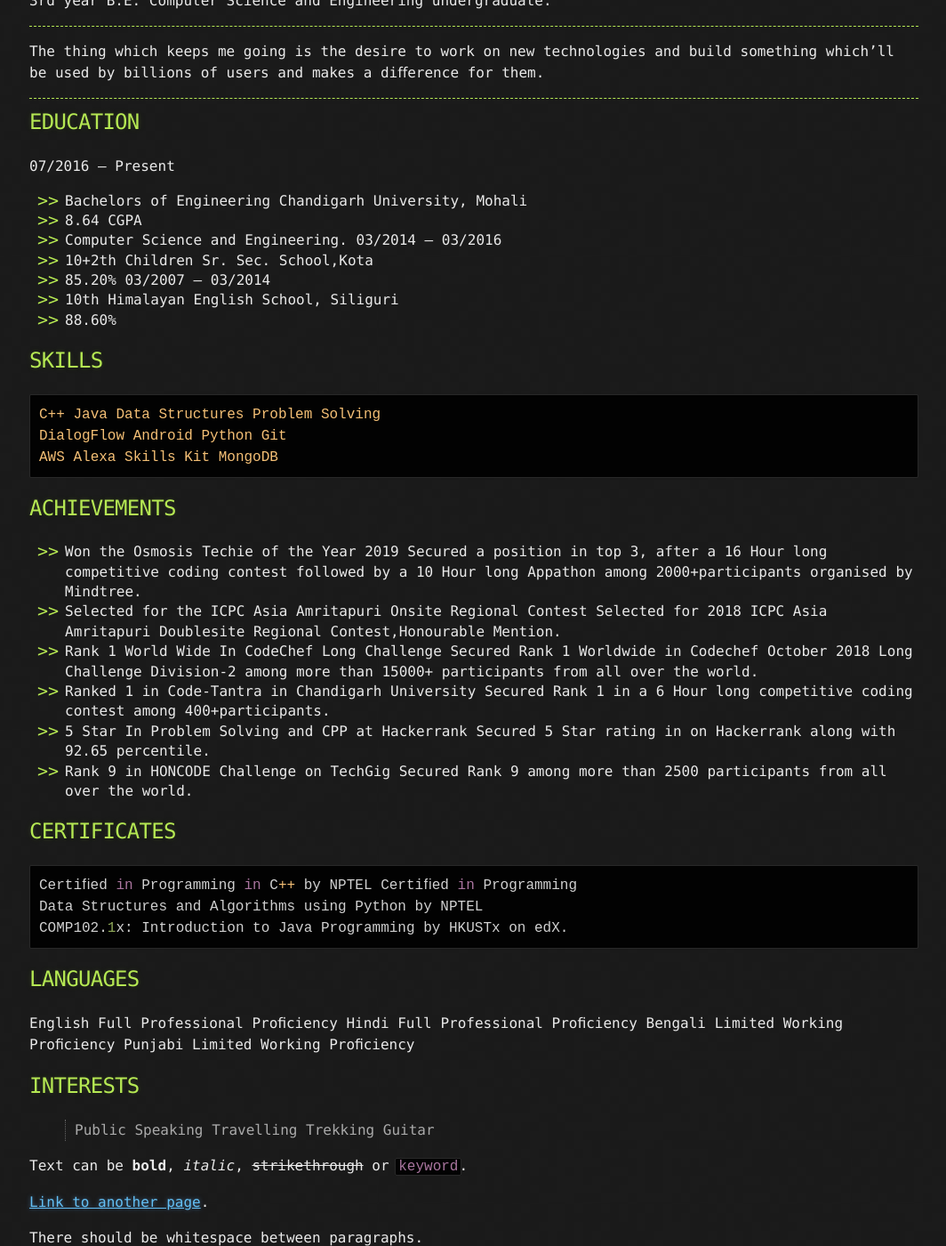
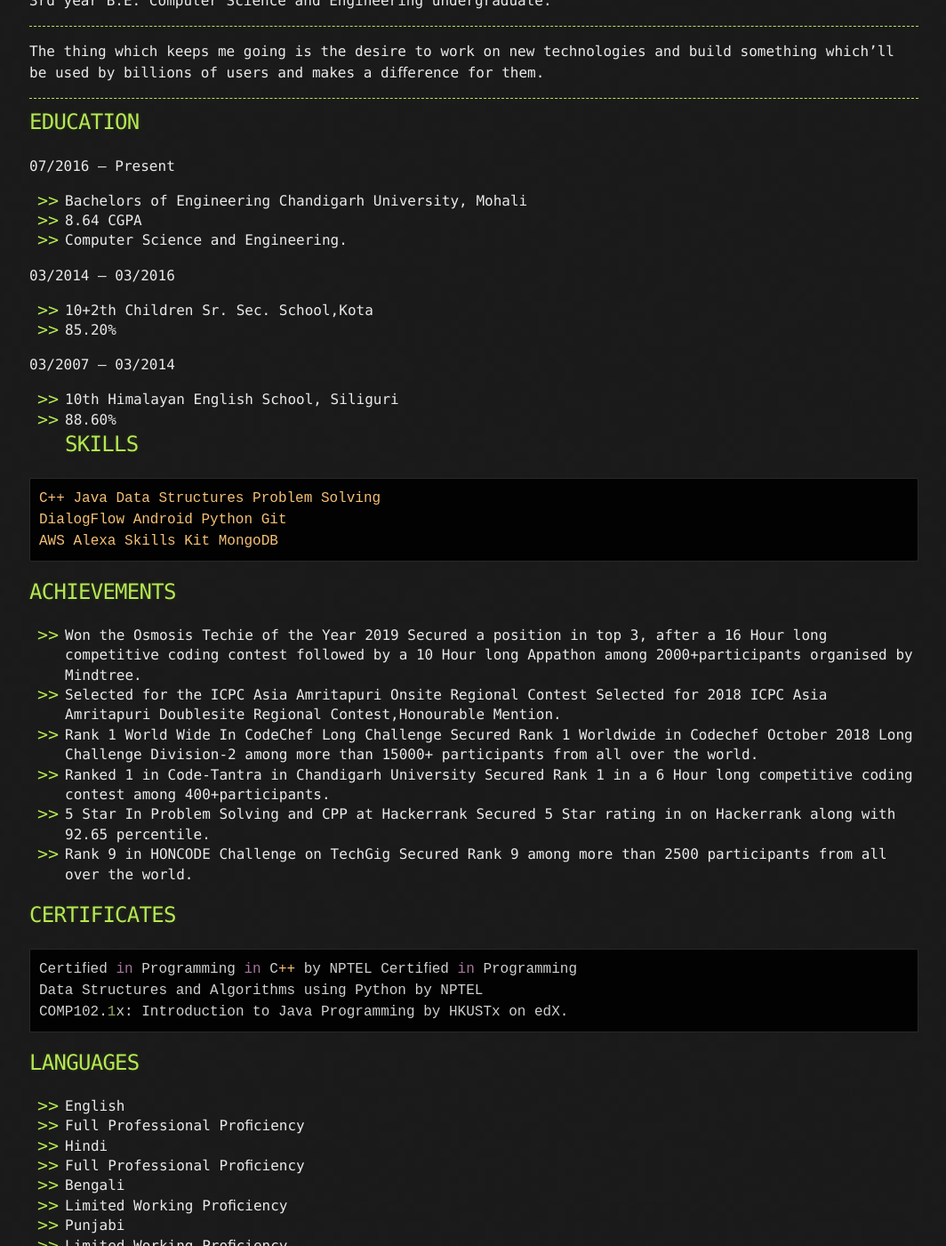
Before and after one commit to prince8809/Portfolio-Webiste, a Jekyll site: the page built from index.md, in a window 1280 px wide and 1400 px high, scrolled down 244 px. Shown: the whole window at 89% size, without its empty margins (107-1171 px from the left). Built offline with Jekyll 4.4.1, drawn with Linux system fonts in a browser that asks for light colours.

Commit message:
added data

````diff
--- a/index.md
+++ b/index.md
@@ -12,16 +12,20 @@ The thing which keeps me going is the desire to work on new technologies and bui
 ## EDUCATION
 
 07/2016 – Present
+
 - Bachelors of Engineering Chandigarh University, Mohali
  - 8.64 CGPA
 - Computer Science and Engineering.
+
 03/2014 – 03/2016
+
 - 10+2th Children Sr. Sec. School,Kota
  - 85.20%
+
 03/2007 – 03/2014
+
 - 10th Himalayan English School, Siliguri
  - 88.60%
-
 ## SKILLS
 
 ```ruby
@@ -48,10 +52,14 @@ COMP102.1x: Introduction to Java Programming by HKUSTx on edX.
 ```
 ## LANGUAGES
 
-English Full Professional Proﬁciency
-Hindi Full Professional Proﬁciency
-Bengali Limited Working Proﬁciency
-Punjabi Limited Working Proﬁciency
+- English
+ - Full Professional Proﬁciency
+- Hindi
+ - Full Professional Proﬁciency
+- Bengali
+ - Limited Working Proﬁciency
+- Punjabi
+ - Limited Working Proﬁciency
 
 ## INTERESTS
 
````
